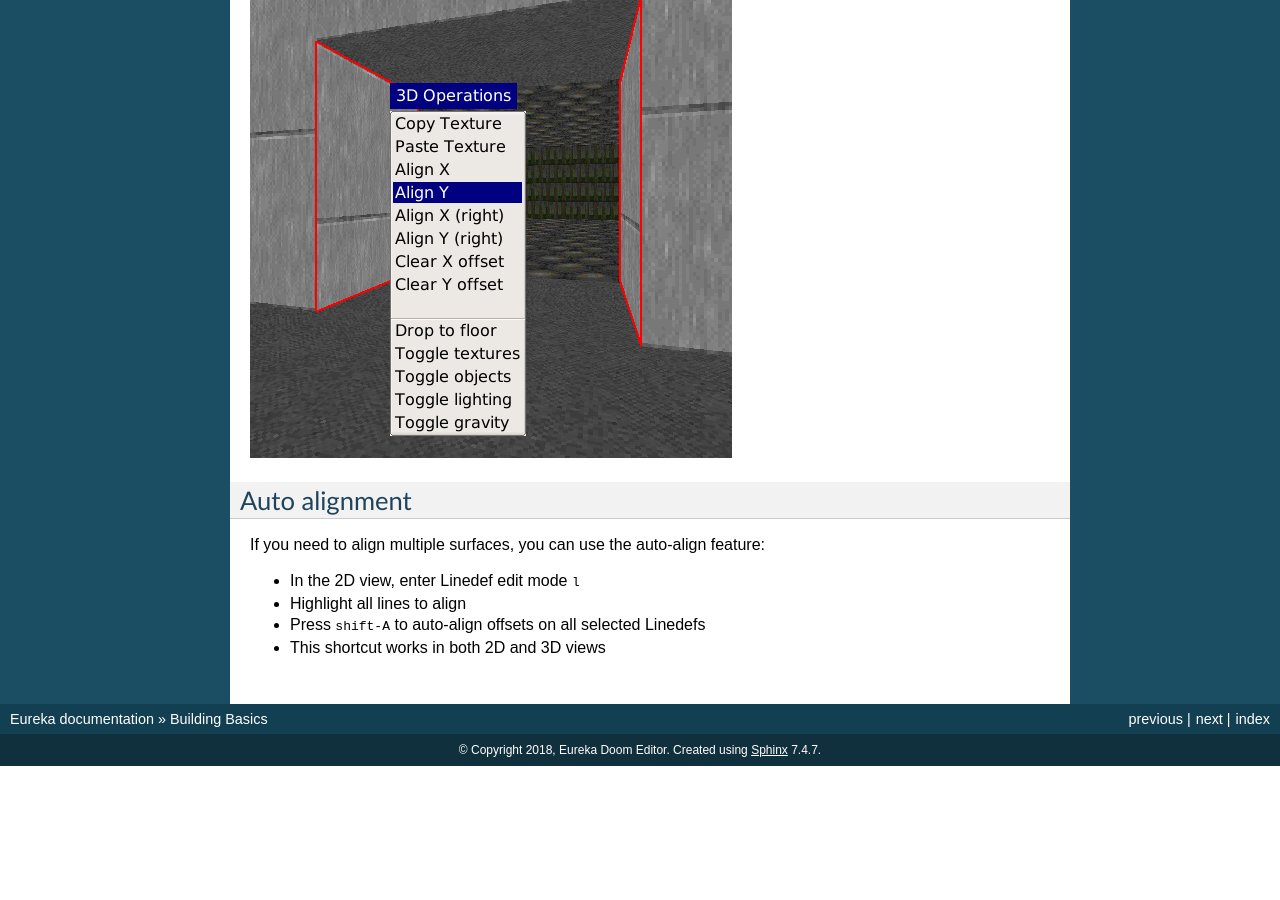
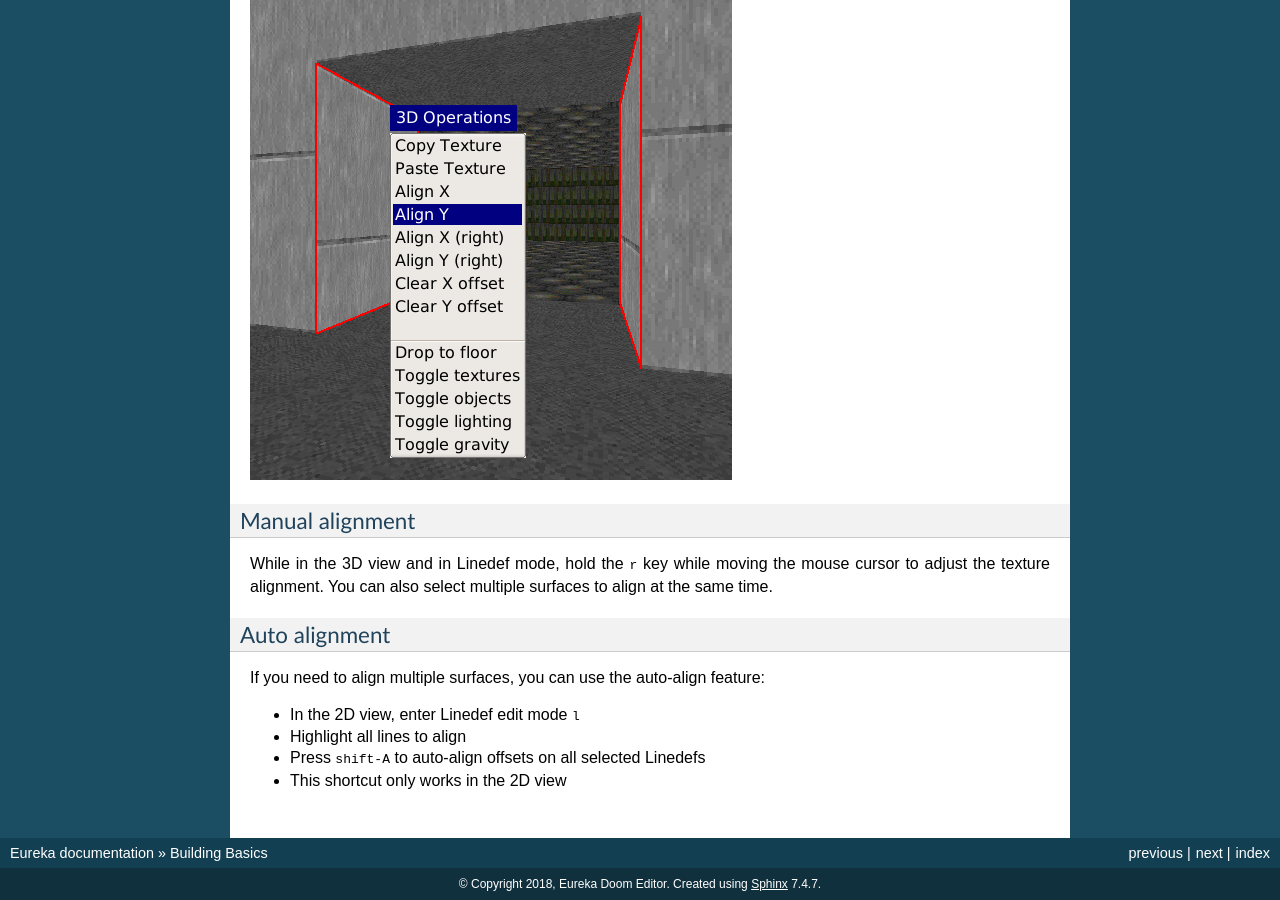
Before and after one commit to wesleywerner/eureka-docs, a Sphinx documentation site: the page built from source/basics/index.rst, in a window 1280 px wide and 900 px high, scrolled down 6611 px. Built offline with Sphinx 7.4.7, drawn with Linux system fonts in a browser that asks for light colours; before the commit the page ends 7377 px from its top, so only the background shows below that; some of the changed text lies outside the part shown.

Commit message:
Add section "Manual alignment".

```diff
--- a/source/basics/index.rst
+++ b/source/basics/index.rst
@@ -74,7 +74,8 @@ Adjusting ceiling height
 Texture alignment
 -----------------
 
-* Press :kbd:`tab` to enter 3D view
+* Press :kbd:`tab` to enter the 3D view
+* Press :kbd:`l` to activate Linedef mode
 * Click with the :kbd:`LMB` to select walls with misaligned textures
 
 .. image:: alignment-01.png
@@ -91,12 +92,17 @@ Texture alignment
 
 .. image:: alignment-02.png
 
+Manual alignment
+^^^^^^^^^^^^^^^^
+
+While in the 3D view and in Linedef mode, hold the :kbd:`r` key while moving the mouse cursor to adjust the texture alignment. You can also select multiple surfaces to align at the same time.
+
 Auto alignment
---------------
+^^^^^^^^^^^^^^
 
 If you need to align multiple surfaces, you can use the auto-align feature:
 
 * In the 2D view, enter Linedef edit mode :kbd:`l`
 * Highlight all lines to align
 * Press :kbd:`shift-A` to auto-align offsets on all selected Linedefs
-* This shortcut works in both 2D and 3D views
+* This shortcut only works in the 2D view
```
